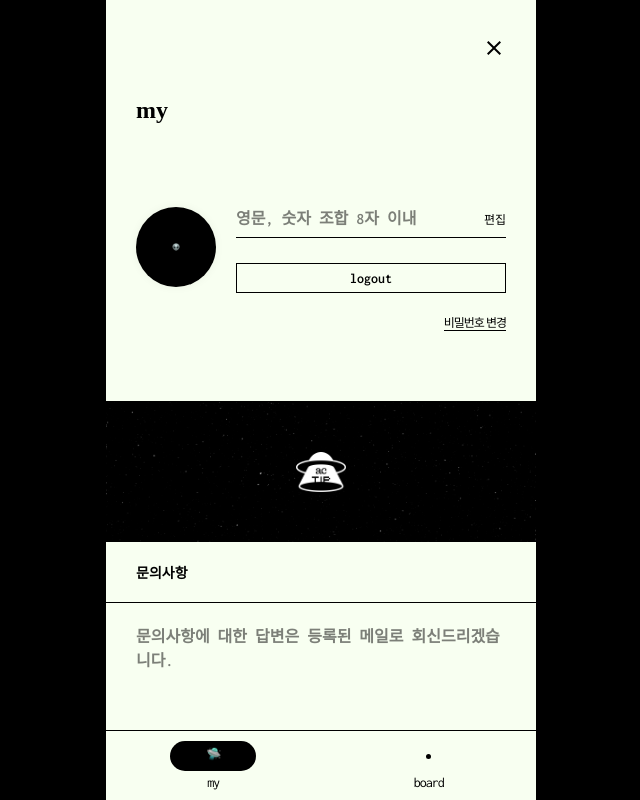
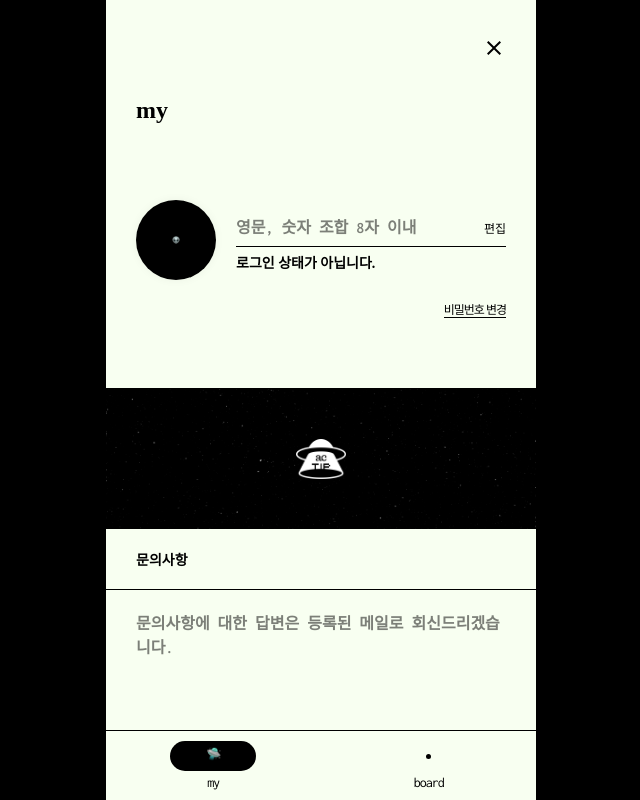
Before and after one commit to sooozi/acTIP, a Next.js app: page /user/profile in a window 1280 px wide. Shown: the top 800 px of the page, without its empty margins (319-959 px from the left). Built offline with nearby package versions, Linux system fonts and the light colour scheme; a web font is replaced by a local one.

Commit message:
Fix logout api

```diff
--- a/src/app/user/profile/page.tsx
+++ b/src/app/user/profile/page.tsx
@@ -18,14 +18,24 @@ interface FormValues {
 }
 
 export default function ProfilePage() {
-  const { userInfo } = useUserStore((state) => ({
+  const { userInfo, resetUserInfo } = useUserStore((state) => ({
     userInfo: state.userInfo,
+    resetUserInfo: state.resetUserInfo,
   })) as UserInfo;
   const accessToken = useUserStore((state) => state.getToken());
   const [imagePreview, setImagePreview] = useState('/image/system/profile.png');
   const [imageError, setImageError] = useState<string | null>(null); // 이미지 에러
   const [isSubmitted, setIsSubmitted] = useState(false); // 제출 상태
   const router = useRouter();
+  const [token, setToken] = useState<string | null>(null);
+
+  useEffect(() => {
+    const storedToken = localStorage.getItem('token');
+    setToken(storedToken);
+    console.log('토큰:', storedToken); // 디버깅: 콘솔에 토큰 출력
+  }, []);
+
+  console.log('Retrieved accessToken:', accessToken);
 
   // React Hook Form 설정
   const {
@@ -225,32 +235,40 @@ export default function ProfilePage() {
   };
 
   //로그아웃
-  const handleLogout = async () => {
-    try {
-      const token = localStorage.getItem('token');
-      const response = await fetch('/api/user/logout', {
-        method: 'POST',
-        headers: {
-          'Content-Type': 'application/json',
-          Authorization: `Bearer ${token}`,
-        },
-      });
+  const handleLogout = () => {
+    localStorage.removeItem('token');
+    resetUserInfo();
+    router.push('/user/login');
+  };
+  // const handleLogout = async () => {
+  //   try {
+  //     // const token = localStorage.getItem('token');
+  //     const token2 = useUserStore((state) => state.getToken());
+  //     console.log('저장된 토큰:', token2); // 콘솔에 토큰 출력
+  //     if (!token2) {
+  //       throw new Error('토큰이 없습니다.');
+  //     }
 
-      if (!response.ok) {
-        throw new Error(`HTTP error! status: ${response.status}`);
-      }
+  //     const response = await fetch('/api/user/logout', {
+  //       method: 'POST',
+  //       headers: {
+  //         'Content-Type': 'application/json',
+  //         Authorization: `Bearer ${token2}`,
+  //       },
+  //     });
 
-      if (response.ok) {
-        useUserStore.getState().resetUserInfo();
-        router.push('/user/login');
-      } else {
-        throw new Error(`HTTP error! status: ${response.status}`);
-        console.error('로그아웃 실패:', await response.text());
-      }
-    } catch (error) {
-      console.error('로그아웃 오류:', error);
-    }
-  };
+  //     if (!response.ok) {
+  //       throw new Error(`HTTP error! status: ${response.status}`);
+  //     }
+
+  //     useUserStore.getState().resetUserInfo();
+  //     localStorage.removeItem('token'); // 로그아웃 후 토큰 제거
+  //     router.push('/user/login');
+  //   } catch (error) {
+  //     console.error('로그아웃 오류:', error);
+  //     alert('로그아웃 중 오류가 발생했습니다. 나중에 다시 시도해 주세요.');
+  //   }
+  // };
 
   const clearError = () => {
     setImageError(null);
@@ -330,9 +348,19 @@ export default function ProfilePage() {
                 )}
               />
             </div>
-            <button type="button" className="btn-logout" onClick={handleLogout}>
-              logout
-            </button>
+            <div>
+              {accessToken ? (
+                <button
+                  type="button"
+                  className="btn-logout"
+                  onClick={handleLogout}
+                >
+                  logout
+                </button>
+              ) : (
+                <p>로그인 상태가 아닙니다.</p>
+              )}
+            </div>
           </form>
         </div>
       </div>
```
